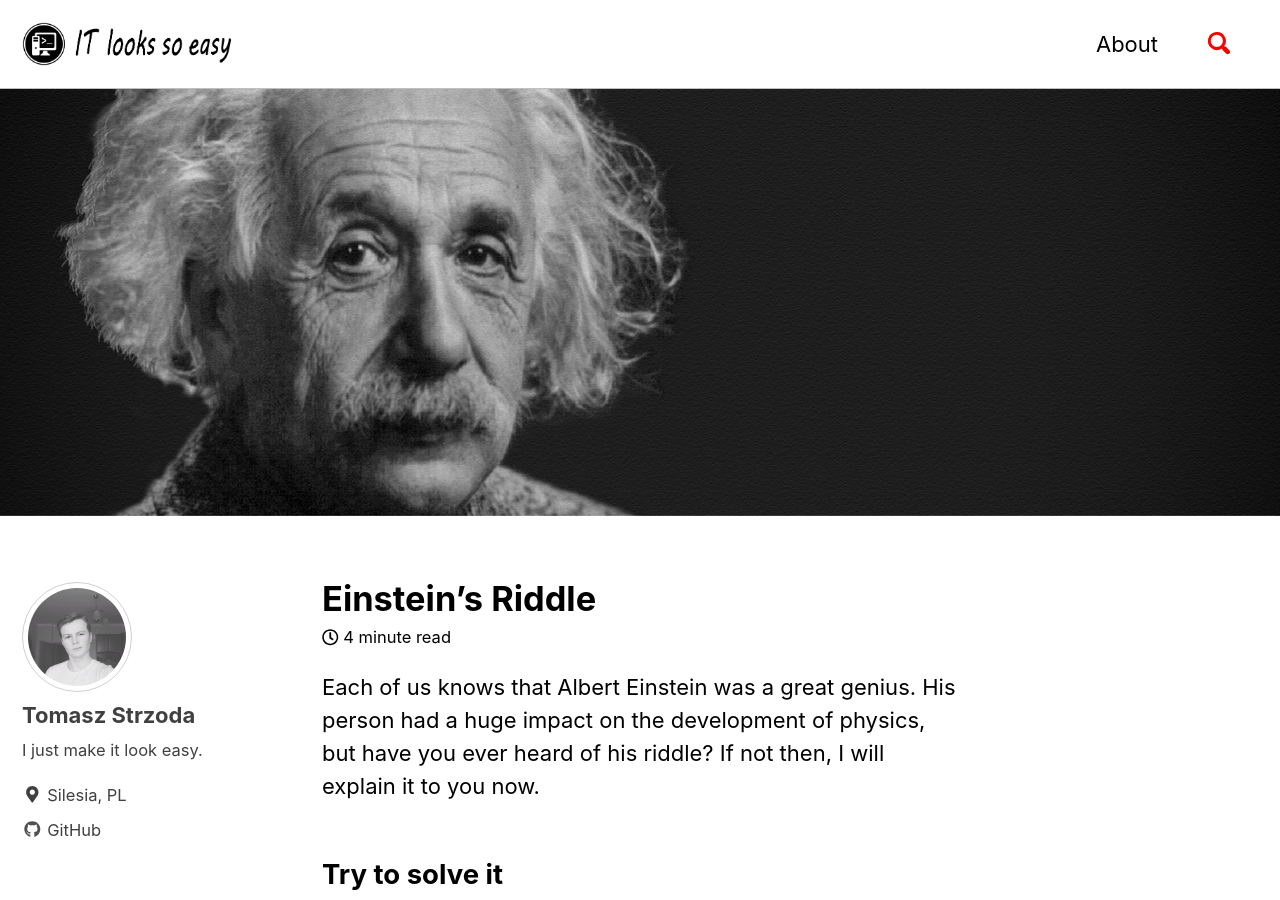
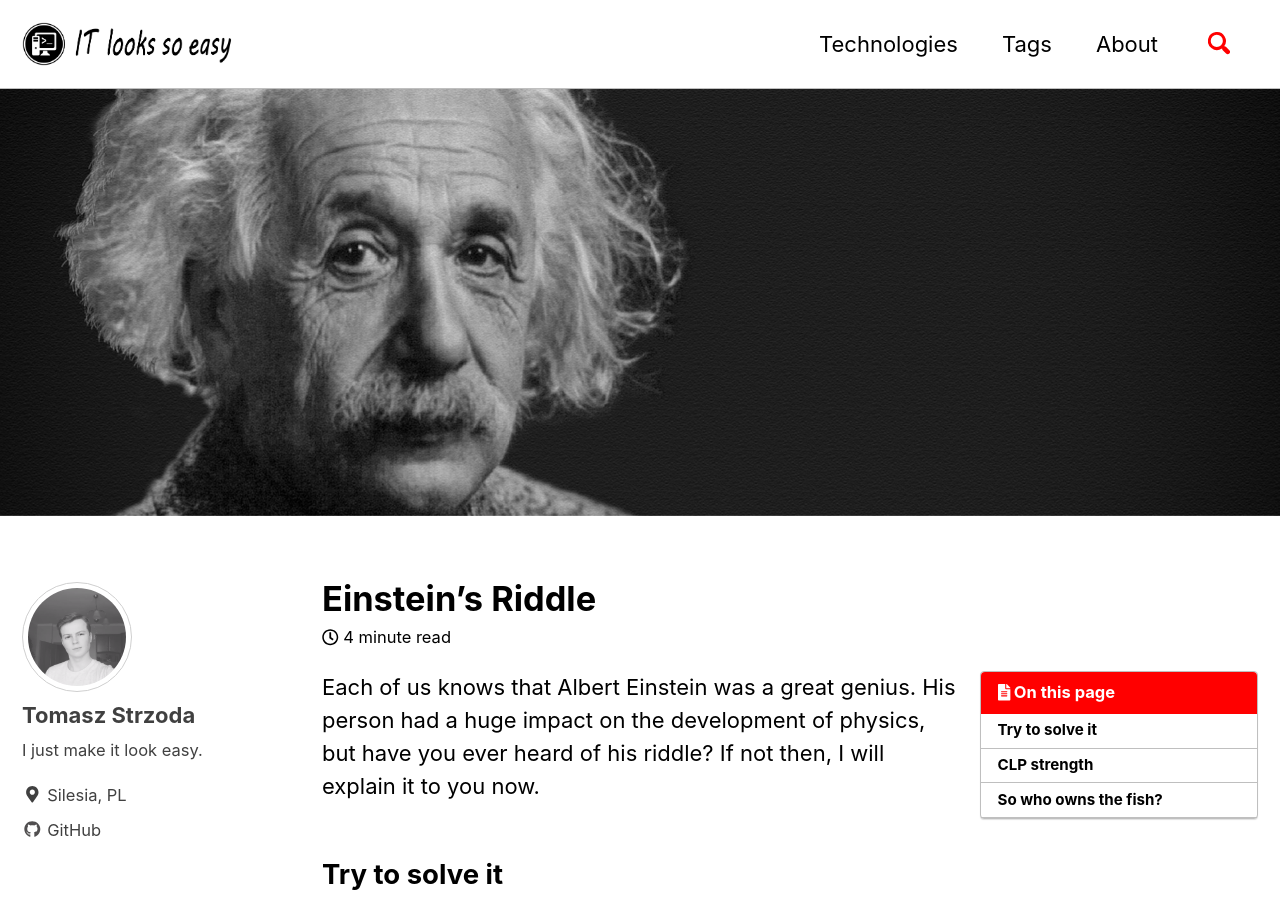
Before and after one commit to DrDEXT3R/DrDEXT3R.github.io, a Jekyll site: the page built from _posts/2019-03-14-einstein-riddle.md, in a window 1280 px wide and 900 px high. Built offline with Jekyll 4.4.1, drawn with Linux system fonts in a browser that asks for light colours; cached includes are drawn as plain includes; formulas are drawn with MathJax 3; comment, search, counter and statistics services are not loaded.

Commit message:
Insert table of contents

```diff
--- a/_config.yml
+++ b/_config.yml
@@ -293,6 +293,7 @@ defaults:
       comments: true
       share: true
       related: true
+      toc: true
   # _pages
   - scope:
       path: ""
--- a/_data/navigation.yml
+++ b/_data/navigation.yml
@@ -1,5 +1,9 @@
 # main links
 main:
+  - title: "Technologies"
+    url: /categories/
+  - title: "Tags"
+    url: /tags/
   - title: "About"
     url: /about/
   # - title: "About"
```
Also changed, not shown: _posts/2019-03-02-what-is-clp.md (+0 -1 lines), _posts/2019-03-14-einstein-riddle.md (+0 -3 lines).
